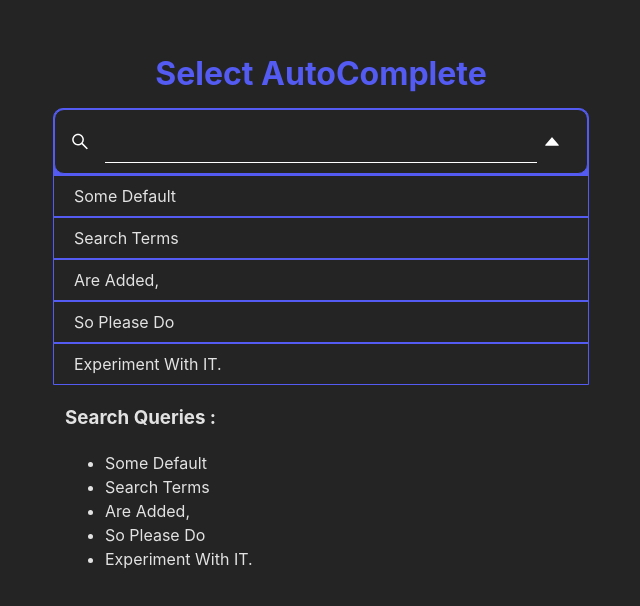
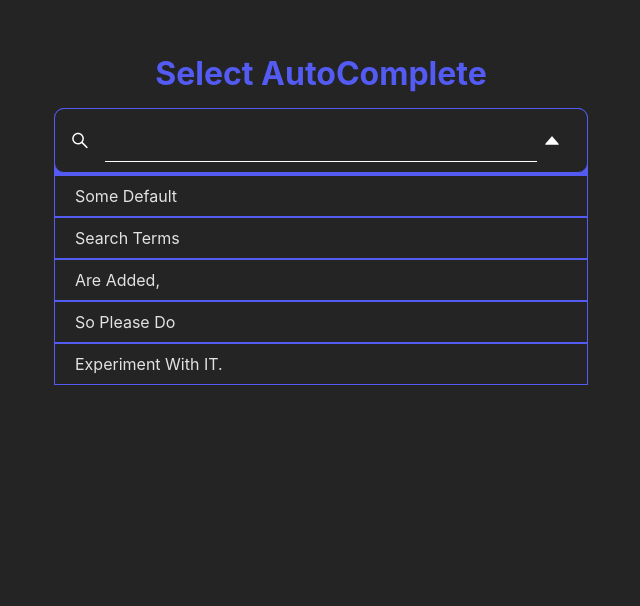
Before and after one commit to KevinThoriya/ReactAutocompelete, a React (Vite) app: page / in a window 1280 px wide. Both pictures are taken after a click on the button 876 px from the left and 140 px from the top of the page. Shown: the top 606 px of the page, without its empty margins (319-959 px from the left). Built offline with nearby package versions, Linux system fonts and the light colour scheme.

Commit message:
[Change] styling change
- styling change, to make selection options absolute.

```diff
--- a/src/SearchAutoComplete/SearchAutoComplete.css
+++ b/src/SearchAutoComplete/SearchAutoComplete.css
@@ -26,14 +26,14 @@
 }
 
 .selector-main-container {
-  width: 'fit-content';
+  width: "fit-content";
   margin: 10px auto;
   width: min-content;
   box-sizing: content-box;
 }
 .selector-main-container-active {
-  border: 1px solid var(--primary);
-  border-radius: 10px 10px 0px 0px ;
+  /* border: 1px solid var(--primary); */
+  border-radius: 10px 10px 0px 0px;
   background-color: var(--primary);
 }
 
@@ -58,3 +58,18 @@
   border-color: var(--primary);
   background-color: var(--backgroundColor);
 }
+.selector-options {
+  width: 100%;
+  position: relative;
+}
+
+.selector-options-child {
+  position: absolute;
+    z-index: 9099;
+    background: var(--primary);
+    border: 1px solid var(--primary);
+    width: 100%;
+    box-sizing: border-box;
+    max-height: 310px;
+  overflow-y: scroll;
+}
--- a/src/SearchAutoComplete/SearchAutoComplete.tsx
+++ b/src/SearchAutoComplete/SearchAutoComplete.tsx
@@ -84,8 +84,9 @@ const SearchAutoComplete = ({ searchedTerms, appendSearchTerm }: Props) => {
           </div>
         </div>
         <div className="selector-options">
-          {isSelectionFocused &&
-            (filterTerms.length ? (
+          {isSelectionFocused && (
+            <div className="selector-options-child">
+              {filterTerms.length ? (
                 filterTerms.map((term) => (
                   <SuggestionItem
                     key={term}
@@ -96,7 +97,9 @@ const SearchAutoComplete = ({ searchedTerms, appendSearchTerm }: Props) => {
                 ))
               ) : (
                 <NoMatchFound />
-            ))}
+              )}
+            </div>
+          )}
         </div>
       </>
     </div>
```
Lines whose indentation alone changed are shown as unchanged.
